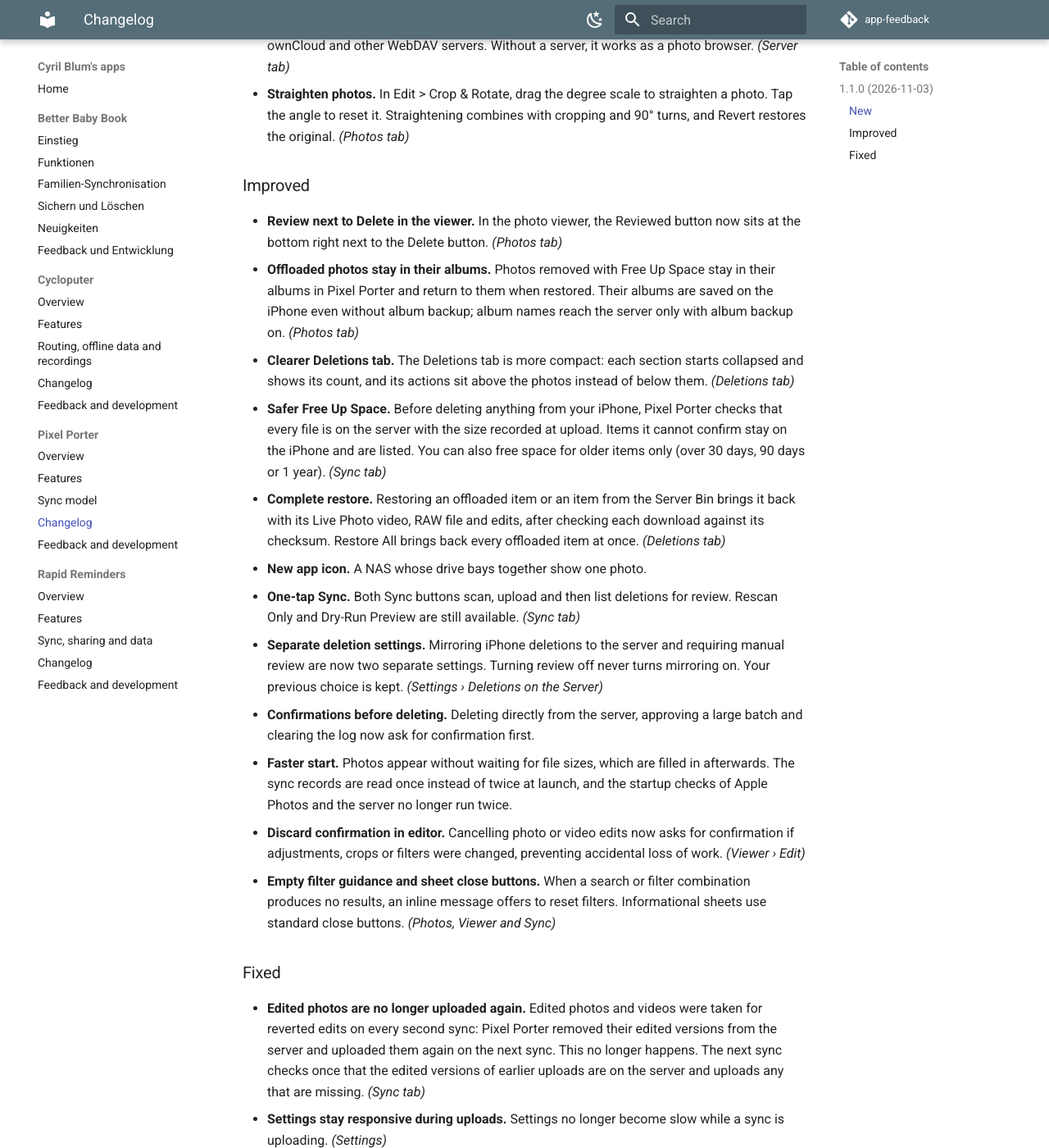
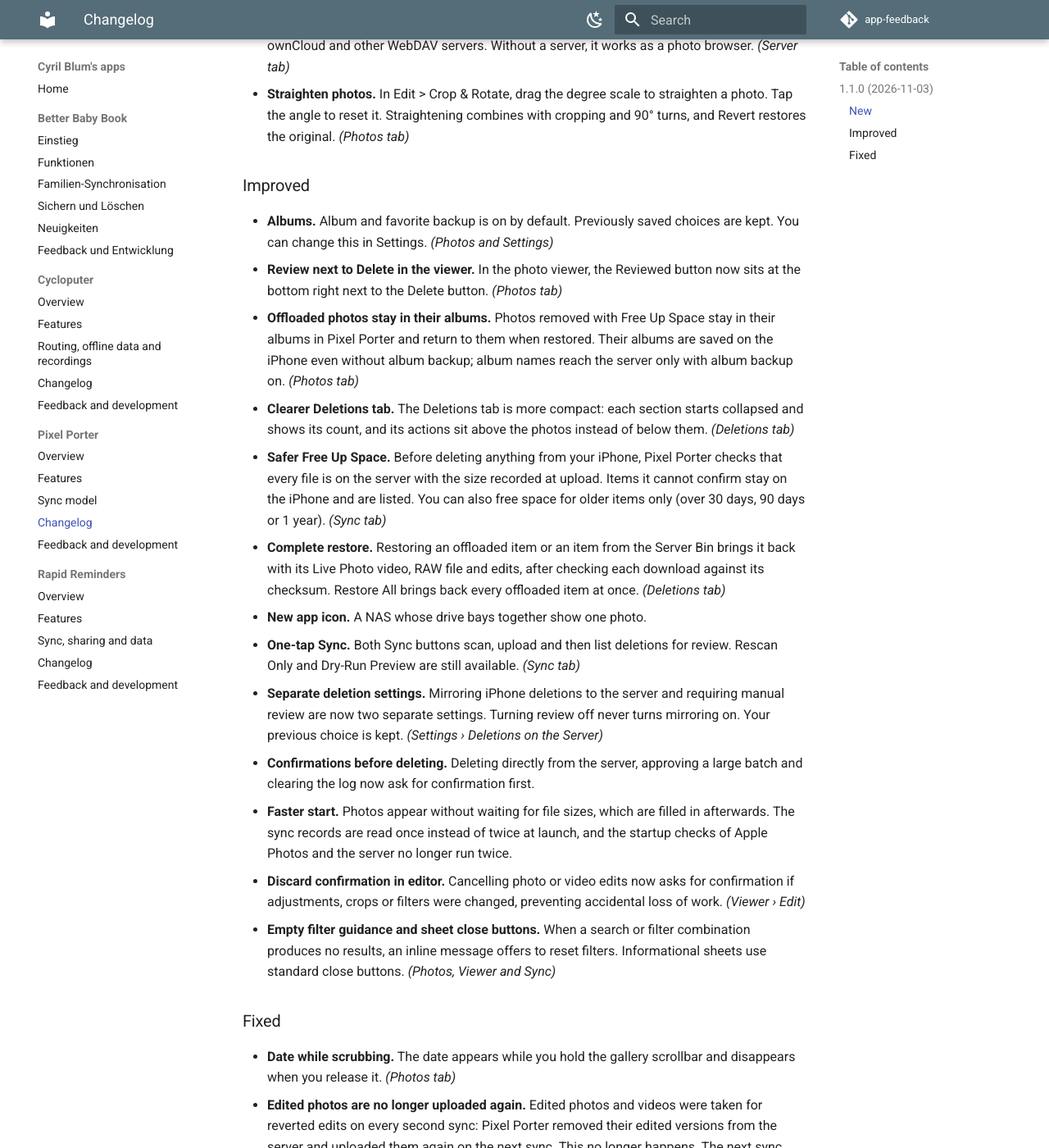
Before and after one commit to CyrilBlum/app-feedback, an MkDocs documentation site: the page built from docs/pixel-porter/changelog.md, in a window 1280 px wide and 1400 px high, scrolled down 1478 px. Shown: the whole window at 82% size. Built offline with MkDocs 1.6.1 and Material for MkDocs 9.7.7, drawn with Linux system fonts in a browser that asks for light colours; comment, search, counter and statistics services are not loaded.

Commit message:
Pixel Porter: document scrollbar fix and album backup defaults

```diff
--- a/docs/pixel-porter/changelog.md
+++ b/docs/pixel-porter/changelog.md
@@ -24,6 +24,7 @@ All changes to Pixel Porter, newest first. The same list is in the app under Set
 
 ### Improved
 
+- **Albums.** Album and favorite backup is on by default. Previously saved choices are kept. You can change this in Settings. *(Photos and Settings)*
 - **Review next to Delete in the viewer.** In the photo viewer, the Reviewed button now sits at the bottom right next to the Delete button. *(Photos tab)*
 - **Offloaded photos stay in their albums.** Photos removed with Free Up Space stay in their albums in Pixel Porter and return to them when restored. Their albums are saved on the iPhone even without album backup; album names reach the server only with album backup on. *(Photos tab)*
 - **Clearer Deletions tab.** The Deletions tab is more compact: each section starts collapsed and shows its count, and its actions sit above the photos instead of below them. *(Deletions tab)*
@@ -39,6 +40,7 @@ All changes to Pixel Porter, newest first. The same list is in the app under Set
 
 ### Fixed
 
+- **Date while scrubbing.** The date appears while you hold the gallery scrollbar and disappears when you release it. *(Photos tab)*
 - **Edited photos are no longer uploaded again.** Edited photos and videos were taken for reverted edits on every second sync: Pixel Porter removed their edited versions from the server and uploaded them again on the next sync. This no longer happens. The next sync checks once that the edited versions of earlier uploads are on the server and uploads any that are missing. *(Sync tab)*
 - **Settings stay responsive during uploads.** Settings no longer become slow while a sync is uploading. *(Settings)*
 - **Stop responds at once.** Stop shows «Stopping…» right away and also ends the first library scan, which used to finish before the sync stopped. *(Sync tab)*
```
